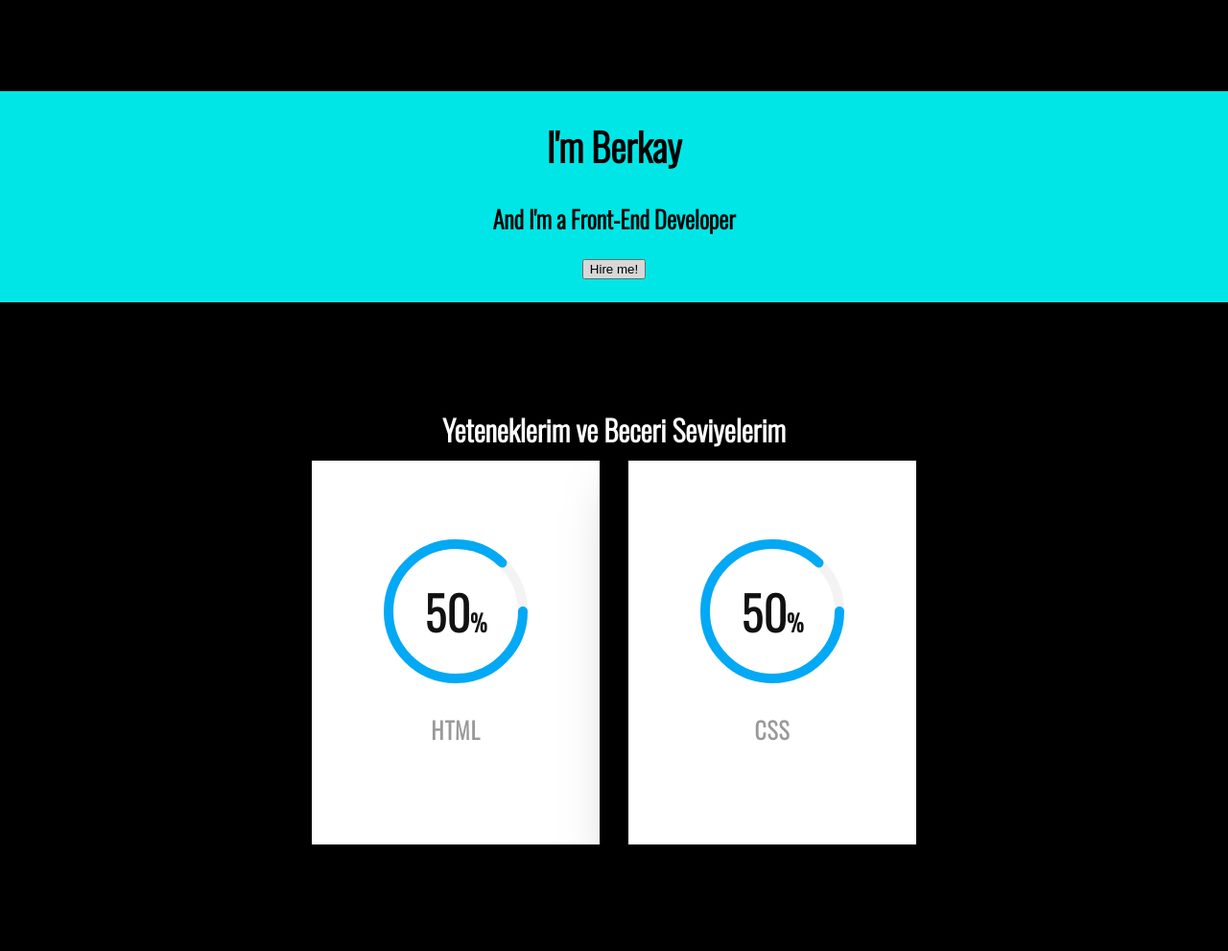
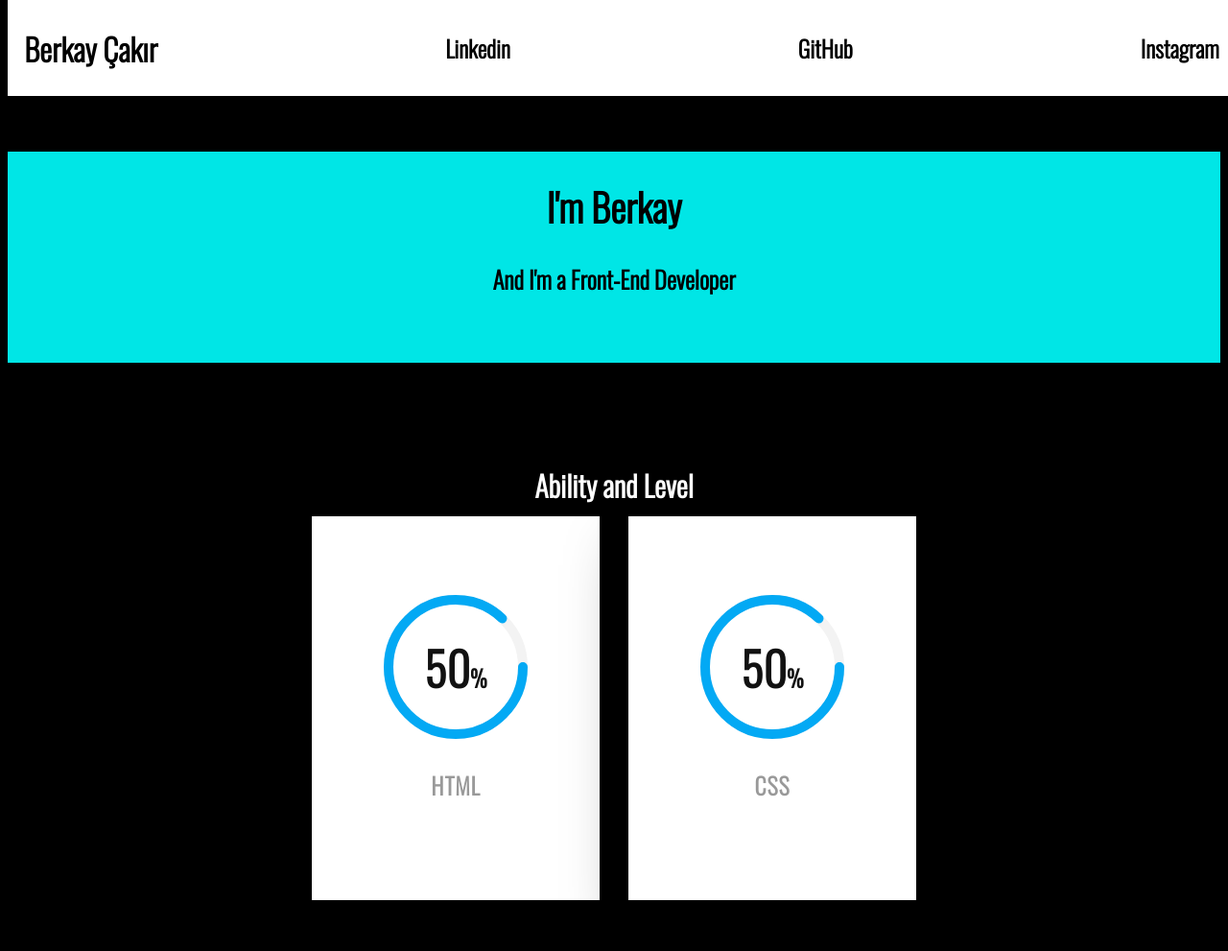
Before and after one commit to berkayow/berkayow.github.io, a plain HTML site: page index.html in a window 1280 px wide. Shown: the whole page at 96% size. Before the commit the page ends 930 px from the top, so only its background shows below. Drawn offline with nearby package versions, Linux system fonts and the light colour scheme.

Commit message:
Add files via upload

```diff
--- a/index.html
+++ b/index.html
@@ -10,16 +10,22 @@
     <title>Berkay Çakır</title>
 </head>
 <body>
+  <div id="navbar">
+    <div id="logo"><h1>Berkay Çakır</h1></div>
+    <h2 onclick="location.href='https://www.linkedin.com/in/berkaycakiir/'">Linkedin</h2>
+    <h2 onclick="location.href='https://github.com/berkayow'">GitHub</h2>
+    <h2 onclick="location.href='https://instagram.com/berkayow'">Instagram</h2>
+  </div>
       <div id="ana">
             <div id="resim">
                 <div id="isim"><h1 style="font-size: 40px;">I'm Berkay</h1>
                     <h2 style="font-size: 25px;">And I'm a Front-End Developer</h2>
-                    <button id="hire" onclick="location.href='https://www.linkedin.com/in/berkaycakiir/'">Hire me!</button>
+                    <!-- <button id="hire" onclick="location.href='https://www.linkedin.com/in/berkaycakiir/'">Hire me!</button> -->
                 </div>
             </div>
             <div id="parent">
                 <div id="bilgi">
-                    <h2 style="font-size: 30px;">Yeteneklerim ve Beceri Seviyelerim</h2>
+                    <h2 style="font-size: 30px;">Ability and Level</h2>
                 </div>
                 <div id="skill">
                     <div class="box">
@@ -52,8 +58,5 @@
             </div>
 
       </div>
-
-
-
 </body>
 </html>
--- a/style.css
+++ b/style.css
@@ -1,7 +1,19 @@
 body{
-    margin: 0;
+
     font-family: 'Oswald', sans-serif;
     background-color: black;
+}
+#navbar{
+    top:0;
+    position: absolute;
+    width: 100%;
+    height: 100px;
+    background-color: white;
+    display: flex;
+    justify-content: center;
+    align-items: center;
+    gap: 300px;
+    flex-wrap: wrap;
 }
 #ana{
     display: flex;
@@ -9,6 +21,7 @@ body{
     justify-content: center;
 }
 #resim{
+    margin-top: 50px;
     width: 100%;
     height: 400px;
     /*background: url(https://images.wallpaperscraft.com/image/single/black_light_dark_figures_73356_1920x1080.jpg)no-repeat;*/
@@ -18,7 +31,7 @@ body{
 
 }
 #isim{
-    margin-top: 95px;
+    margin-top: 100px;
     width: 100%;
     height: 220px;
     background-color: aqua;
@@ -51,3 +64,13 @@ body{
     justify-content: center;
     flex-wrap: wrap;
 }
+#footer{
+    width: 100%;
+    height: 100px;
+    background-color: gray;
+    display: flex;
+    flex-wrap: wrap;
+    justify-content: center;
+    position: absolute;
+    bottom: 0;
+}
```
